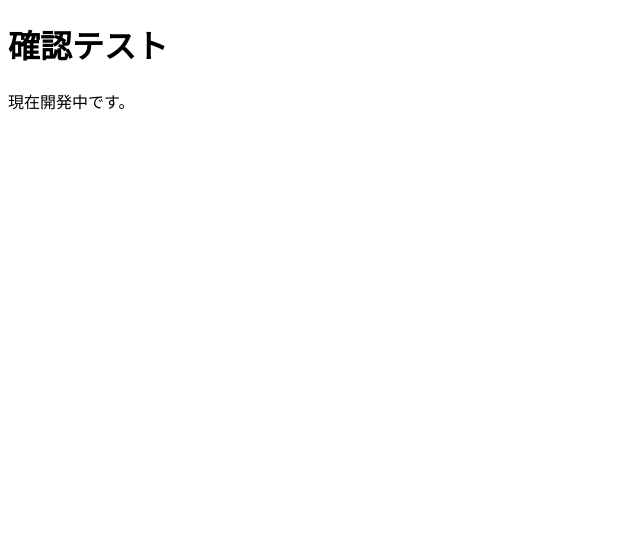
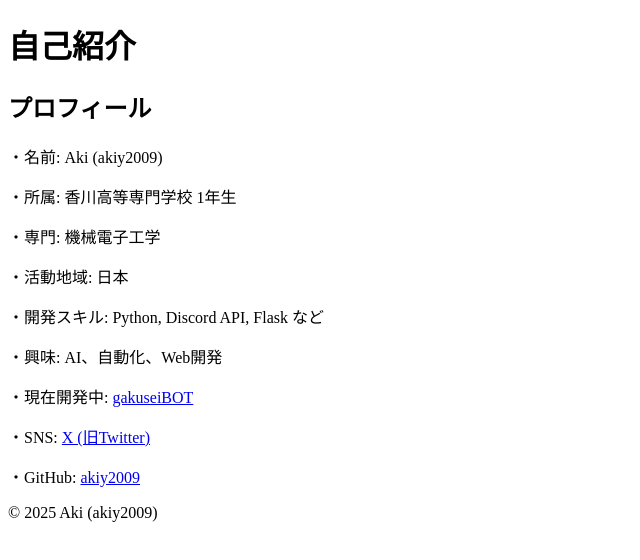
Before and after one commit to akiy2009/akiy2009.github.io, a plain HTML site: page index.html in a window 1280 px wide. Shown: the whole page, without its empty margins (0-640 px from the left). Drawn offline with Linux system fonts and the light colour scheme.

Commit message:
index.html を更新

```diff
--- a/index.html
+++ b/index.html
@@ -3,10 +3,29 @@
 <head>
     <meta charset="UTF-8">
     <meta name="viewport" content="width=device-width, initial-scale=1.0">
-    <title>確認</title>
+    <title>akiy2009の自己紹介</title>
+    <link rel="stylesheet" href="style.css">
 </head>
 <body>
-    <h1>確認テスト</h1>
-    <p>現在開発中です。</p>
+    <header>
+        <h1>自己紹介</h1>
+    </header>
+
+    <section id="profile">
+        <h2>プロフィール</h2>
+        <p>・名前: Aki (akiy2009)</p>
+        <p>・所属: 香川高等専門学校 1年生</p>
+        <p>・専門: 機械電子工学</p>
+        <p>・活動地域: 日本</p>
+        <p>・開発スキル: Python, Discord API, Flask など</p>
+        <p>・興味: AI、自動化、Web開発</p>
+        <p>・現在開発中: <a href="https://gakuseibot.pkopko.jp">gakuseiBOT</a></p>
+        <p>・SNS: <a href="https://x.com/JJ5RVW_2022">X (旧Twitter)</a></p>
+        <p>・GitHub: <a href="https://github.com/akiy2009">akiy2009</a></p>
+    </section>
+
+    <footer>
+        <p>© 2025 Aki (akiy2009)</p>
+    </footer>
 </body>
 </html>
```
